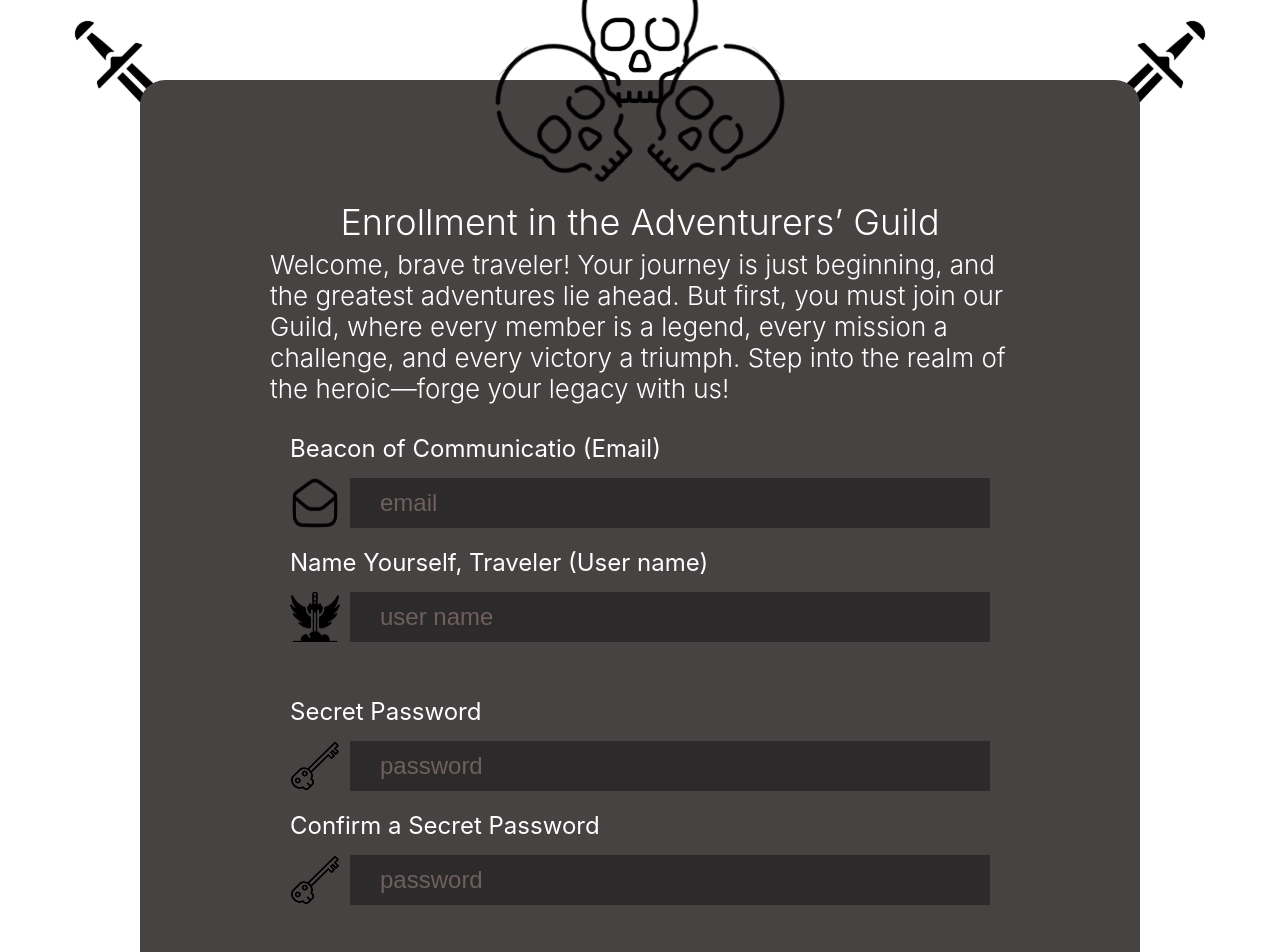
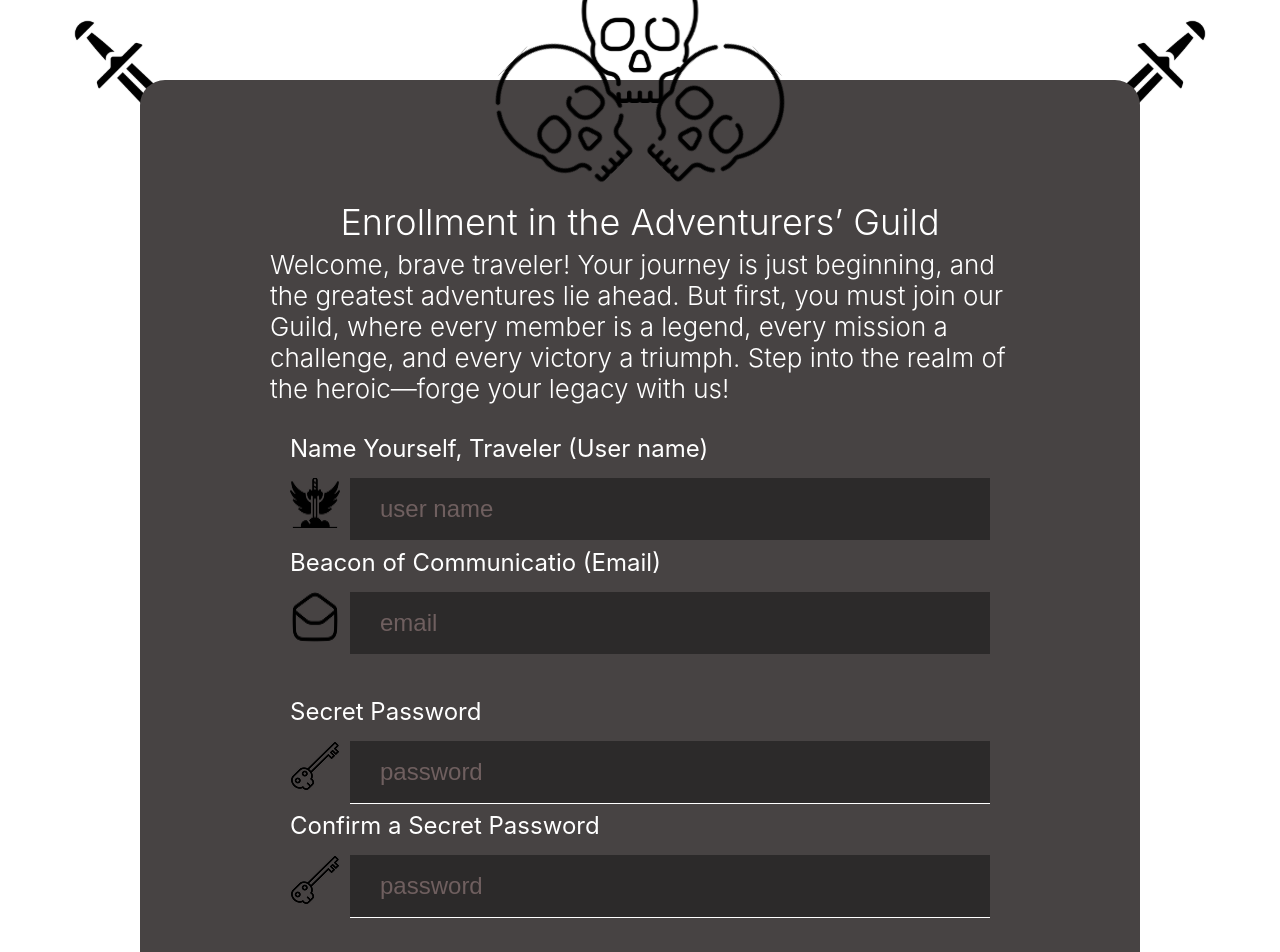
Before and after one commit to Baroslav/QuestLife, a Next.js app: page / in a window 1280 px wide. Shown: the top 952 px of the page. Built offline with nearby package versions, Linux system fonts and the light colour scheme.

Commit message:
refactoring of auth compontn

```diff
--- a/src/app/components/auth/auth.module.css
+++ b/src/app/components/auth/auth.module.css
@@ -72,3 +72,12 @@
     bottom: -5%;
     transform: rotate(180deg);
 }
+
+
+.welcomeBack {
+    padding-bottom: 120px;
+}
+.mainText {
+    text-align: center;
+    padding-bottom: 40px;
+}
--- a/src/app/components/auth/auth.tsx
+++ b/src/app/components/auth/auth.tsx
@@ -2,36 +2,18 @@ import AddBtn from "../ui/addBtn/addBtn"
 import GoogleAuth from "../ui/googleAuth/googleAuth"
 import QuestInput from "../ui/input/questInput"
 import styles from "./auth.module.css"
+import AuthBG from "./authBg"
+import AuthContent from "./authContent"
+import AuthInputs from "./authInput"
 
+const userAuth:boolean = true
 
 const Auth = () => {
     return (
         <div className={styles.auth}>
-            <img className={styles.skeletons } src="./skeletons.svg" alt="" />
-            <div className={styles.swords}>
-                <img className={styles.leftTopSword} src="authSword.svg" alt="" />
-                <img className={styles.rightTopSword} src="authSword.svg" alt="" />
-                <img className={styles.leftBot} src="authSword.svg" alt="" />
-                <img className={styles.rightBot} src="authSword.svg" alt="" />
-            </div>
-            <div className={styles.authHeader}>
-                <h1>Enrollment in the Adventurers’ Guild</h1>
-                <h2>
-                    Welcome, brave traveler! Your journey is just beginning, and the greatest adventures lie ahead. But first, you must join our Guild, where every member is a legend, every mission a challenge, and every victory a triumph.
-                    Step into the realm of the heroic—forge your legacy with us!
-                </h2>
-            </div>
-            <div className={styles.authInputs}>
-                <QuestInput type="email" paleceHolderText ="email" icon="./email.png" labelText="Beacon of Communicatio (Email)"/>
-                <QuestInput type="text" paleceHolderText ="user name" icon="./hero.png" labelText="Name Yourself, Traveler (User name)"/>
-                <div className={styles.pass}>
-                    <QuestInput type="password" paleceHolderText ="password" icon="./skeleton-key.png" labelText="Secret Password"/>
-                    <QuestInput type="password" paleceHolderText ="password" icon="./skeleton-key.png" labelText="Confirm a Secret Password"/>
-                </div>
-            <GoogleAuth/>
-
-            <button>Start your advanture</button>
-            </div>
+            <AuthBG/>
+            <AuthContent userAuth = {userAuth}/>
+            <AuthInputs userAuth = {userAuth}/>
         </div>
     )
 }
--- /dev/null
+++ b/src/app/components/auth/authBg.tsx
@@ -0,0 +1,17 @@
+import styles from "./auth.module.css"
+
+const AuthBG = () => {
+    return (
+        <>
+            <img className={styles.skeletons } src="./skeletons.svg" alt="" />
+            <div className={styles.swords}>
+                <img className={styles.leftTopSword} src="authSword.svg" alt="" />
+                <img className={styles.rightTopSword} src="authSword.svg" alt="" />
+                <img className={styles.leftBot} src="authSword.svg" alt="" />
+                <img className={styles.rightBot} src="authSword.svg" alt="" />
+            </div>
+        </>
+    )
+}
+
+export default AuthBG
--- /dev/null
+++ b/src/app/components/auth/authContent.tsx
@@ -0,0 +1,28 @@
+import React from "react"
+import styles from "./auth.module.css"
+
+type AuthContetnProps = {
+    userAuth: boolean
+}
+
+const AuthContent:React.FC<AuthContetnProps> = ({userAuth}) => {
+    return (
+        <div className={styles.authHeader}>
+                <h1>{userAuth ? "Enrollment in the Adventurers’ Guild" : "Welcome back, traveler!"}</h1>
+                {
+                    userAuth ?
+                    <h2>
+                        Welcome, brave traveler! Your journey is just beginning, and the greatest adventures lie ahead. But first, you must join our Guild, where every member is a legend, every mission a challenge, and every victory a triumph.
+                        Step into the realm of the heroic—forge your legacy with us!
+                    </h2>
+                    :
+                    <div className={styles.welcomeBack}>
+                        <h2 className={styles.mainText}>The road has been long, but your journey continues.</h2>
+                        <h2 >Enter your credentials and reclaim your path to glory.</h2>
+                    </div>
+                }
+            </div>
+    )
+}
+
+export default AuthContent
--- /dev/null
+++ b/src/app/components/auth/authInput.tsx
@@ -0,0 +1,37 @@
+import GoogleAuth from "../ui/googleAuth/googleAuth"
+import QuestInput from "../ui/input/questInput"
+import styles from "./auth.module.css"
+
+type AuthInputsPorps = {
+    userAuth : boolean
+}
+
+const AuthInputs:React.FC<AuthInputsPorps> = ({userAuth}) => {
+    return (
+        <div className={styles.authInputs}>
+                {
+                    userAuth ?
+                    <>
+                        <QuestInput type="text" paleceHolderText ="user name" icon="./hero.png" labelText="Name Yourself, Traveler (User name)"/>
+                        <QuestInput type="email" paleceHolderText ="email" icon="./email.png" labelText="Beacon of Communicatio (Email)"/>
+                    </>
+                    :
+                    <QuestInput type="text" paleceHolderText ="user name/email" icon="./hero.png" labelText="Name Yourself, Traveler (User name or email)"/>
+                }
+                <div className={styles.pass}>
+                    <QuestInput userAuth={userAuth} type="password" paleceHolderText ="password" icon="./skeleton-key.png" labelText="Secret Password"/>
+                    {
+                        userAuth ?
+                         <QuestInput userAuth={userAuth} type="password" paleceHolderText ="password" icon="./skeleton-key.png" labelText="Confirm a Secret Password"/>
+                         :
+                         null
+                    }
+                </div>
+            <GoogleAuth/>
+
+            <button>Start your advanture</button>
+            </div>
+    )
+}
+
+export default AuthInputs
--- a/src/app/components/ui/input/questInput.module.css
+++ b/src/app/components/ui/input/questInput.module.css
@@ -22,7 +22,8 @@
 .questInput {
     background-color: #2C2A2A;
     padding: 17px 0px 17px 30px;
-    width: 90%;
+    box-sizing: border-box;
+    width: 100%;
     color: white;
     font-size: 24px;
     border: none;
@@ -39,6 +40,19 @@
     outline: none;
     background-color: #141313;
 }
+.inputWrapper {
+    width: 100%;
+    position: relative;
+}
+.passDiff {
+    position: absolute;
+    background-color: white;
+    bottom: -25%;
+    width: inherit;
+    height: 1px;
+    left: 0;
+}
+
 
 .inputLabel {
     font-size: 24px;
--- a/src/app/components/ui/input/questInput.tsx
+++ b/src/app/components/ui/input/questInput.tsx
@@ -4,10 +4,13 @@ type InputProps = {
     type : "password" | "email" | "text",
     paleceHolderText : string,
     icon?: string,
-    labelText? : string
+    labelText? : string,
+    userAuth? : boolean,
 }
 
-const QuestInput:React.FC<InputProps>  = ({type , paleceHolderText, icon , labelText}) => {
+
+const QuestInput:React.FC<InputProps>  = ({type , paleceHolderText, icon , labelText, userAuth = false}) => {
+    console.log(userAuth)
     return (
            <>
                 {
@@ -20,10 +23,16 @@ const QuestInput:React.FC<InputProps>  = ({type , paleceHolderText, icon , label
                         icon &&
                         <img src={icon} alt="inputIcon" />
                     }
-                    <input className = {styles.questInput} type = {type} placeholder = {paleceHolderText}/>
+                    <div className={styles.inputWrapper}>
+                        <input className = {styles.questInput} type = {type} placeholder = {paleceHolderText}/>
+                        {
+                        userAuth ?  <span className={styles.passDiff}></span> : null
+                        }
+                    </div>
                 </div>
            </>
     )
+    console.log(userAuth)
 }
 
 export default QuestInput
```
